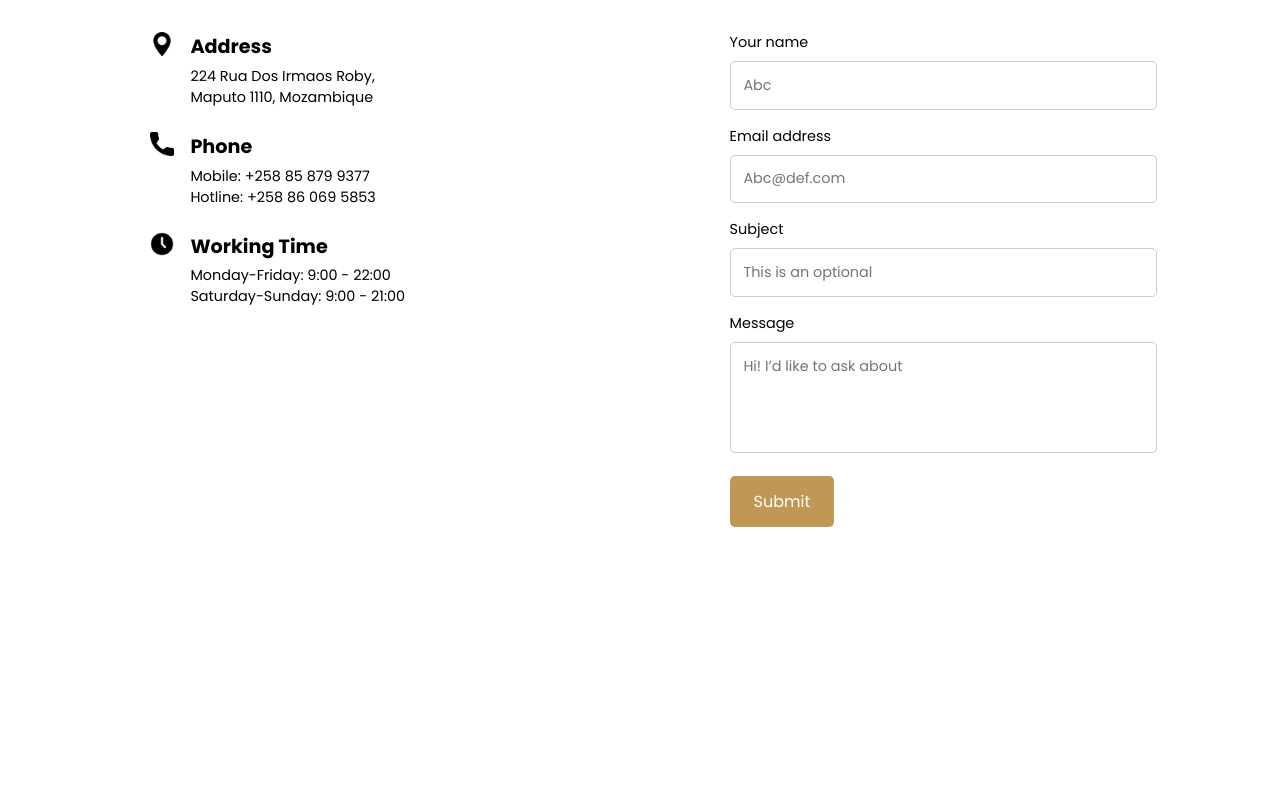
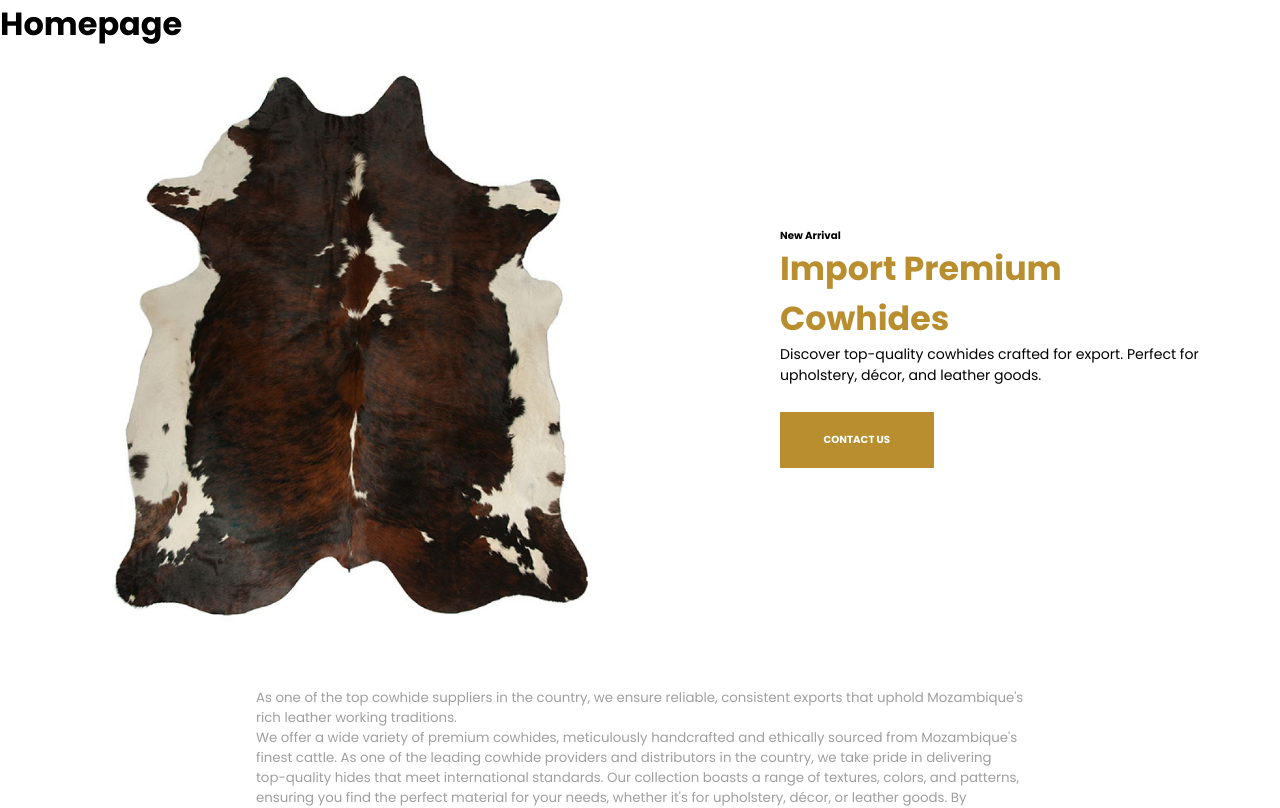
Before and after one commit to DEGEN101/cow-hide-exportation-website, a React (Create React App) app: page / in a window 1280 px wide. Shown: the top 808 px of the page. Built offline with nearby package versions, Linux system fonts and the light colour scheme.

Commit message:
Added img alt text

```diff
--- a/src/App.jsx
+++ b/src/App.jsx
@@ -1,11 +1,11 @@
 import Homepage from './Pages/Homepage/Homepage';
 // import AboutUsPage from './Pages/AboutUsPage/AboutUsPage';
-import ContactForm from './Components/ContactForm/ContactForm';
+// import ContactForm from './Components/ContactForm/ContactForm';
 
 const App = () => {
   return (
     <>
-      <ContactForm/>
+      <Homepage/>
     </>
   );
 }
--- a/src/Components/ContactForm/ContactForm.jsx
+++ b/src/Components/ContactForm/ContactForm.jsx
@@ -9,21 +9,21 @@ const ContactForm = () => {
     <div className="contact-form-container">
       <div className="contact-info">
         <div className="contact-item">
-          <span className="icon"> <img src={locationIcon}/></span>
+          <span className="icon"> <img src={locationIcon} alt="Location icon" /></span>
           <div>
             <h4>Address</h4>
             <p>224 Rua Dos Irmaos Roby,<br />Maputo 1110, Mozambique</p>
           </div>
         </div>
         <div className="contact-item">
-          <span className="icon"> <img src={phoneIcon}/></span>
+          <span className="icon"> <img src={phoneIcon} alt="phone icon" /></span>
           <div>
             <h4>Phone</h4>
             <p>Mobile: +258 85 879 9377<br />Hotline: +258 86 069 5853</p>
           </div>
         </div>
         <div className="contact-item">
-          <span className="icon"> <img src={clockIcon}/></span>
+          <span className="icon"> <img src={clockIcon} alt="clock icon" /></span>
           <div>
             <h4>Working Time</h4>
             <p>Monday-Friday: 9:00 - 22:00<br />Saturday-Sunday: 9:00 - 21:00</p>
```
